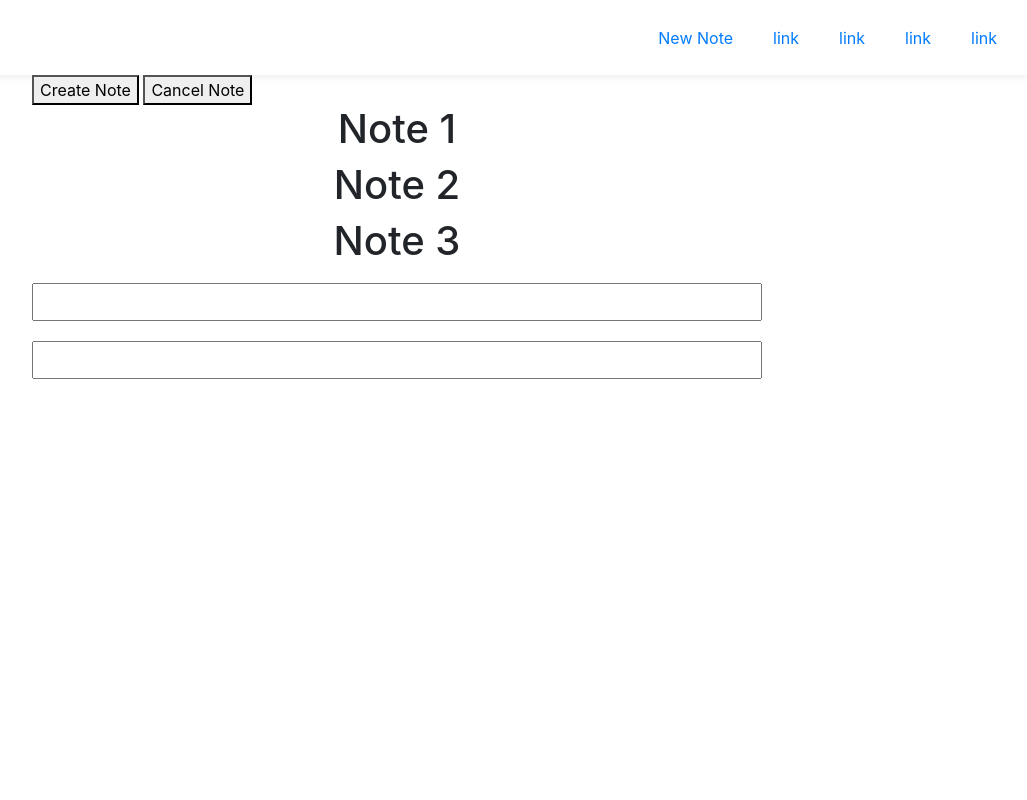
After one commit to hansenconnor/CIT228-Final-Project, a PHP site: page /dashboard.html in a window 1280 px wide. The commit adds this page. Shown: the whole page, without its empty margins (243-1270 px from the left). Run offline with PHP 8.4, Linux system fonts and the light colour scheme.

Commit message:
Added buttons to display and hide note creation form

```diff
--- a/css/styles.css
+++ b/css/styles.css
@@ -13,25 +13,32 @@ h1 {
     font-weight: 300;
 }
 
-.menu-row {
-    /* box-shadow: 0 19px 38px rgba(0, 0, 0, 0.3),
-    0 15px 12px rgba(0, 0, 0, 0.22);
-    background-color: #fafafa;
-    border-radius: 5px;
-    padding: 25px;
-    margin: 50px 0; */
+#note-modal {
+    /* display: none; */
+}
+
+nav {
+    display: block;
+    height: 75px;
+    padding: 0 20px;
+    -webkit-box-shadow: 0px 5px 10px -5px rgba(0,0,0,0.1);
+    -moz-box-shadow: 0px 5px 10px -5px rgba(0,0,0,0.1);
+    box-shadow: 0px 5px 10px -5px rgba(0,0,0,0.1);
 }
 
 #main-menu {
+    display: flex;
+    align-items: center;
+    height: 100%;
     padding: 0;
-    margin-top: 20px;
+    margin: 0;
     list-style-type: none;
+    float: right;
 }
 
 #main-menu li {
-    width: 100%;
     text-align: center;
-    padding: 10px 0;
+    display: inline;
 }
 
 #main-menu a {
--- /dev/null
+++ b/dashboard.html
@@ -0,0 +1,78 @@
+<!doctype html>
+
+<html lang="en">
+<head>
+  <meta charset="utf-8">
+
+  <title>Login Success</title>
+  <meta name="author" content="Connor Hansen">
+
+  <!-- custom styles -->
+  <link rel="stylesheet" href="css/styles.css?v=1.0">
+  <!-- bootstrap -->
+  <link rel="stylesheet" href="https://stackpath.bootstrapcdn.com/bootstrap/4.1.0/css/bootstrap.min.css" integrity="sha384-9gVQ4dYFwwWSjIDZnLEWnxCjeSWFphJiwGPXr1jddIhOegiu1FwO5qRGvFXOdJZ4" crossorigin="anonymous">
+
+  <!-- jQuery -->
+  <script
+  src="https://code.jquery.com/jquery-3.3.1.min.js"
+  integrity="sha256-FgpCb/KJQlLNfOu91ta32o/NMZxltwRo8QtmkMRdAu8="
+  crossorigin="anonymous"></script>
+
+
+
+  <!--[if lt IE 9]>
+    <script src="https://cdnjs.cloudflare.com/ajax/libs/html5shiv/3.7.3/html5shiv.js"></script>
+  <![endif]-->
+</head>
+
+<header>
+  <nav>
+    <ul id="main-menu">
+      <li><a href="#">New Note</a></li>
+      <li><a href="#">link</a></li>
+      <li><a href="#">link</a></li>
+      <li><a href="#">link</a></li>
+      <li><a href="#">link</a></li>
+    </ul>
+  </nav>
+</header>
+
+<body>
+  <section id="notes">
+      <div class="container">
+          <div class="row">
+              <div class="col-md-8 offset-md-2">
+                  <button id="createNote">Create Note</button>
+                  <button id="cancelNote">Cancel Note</button>
+                </div>
+              <div class="col-md-8 offset-md-2">
+                <h1 class="text-center">Note 1</h1>
+              </div>
+              <div class="col-md-8 offset-md-2">
+                <h1 class="text-center">Note 2</h1>
+              </div>
+              <div class="col-md-8 offset-md-2">
+                <h1 class="text-center">Note 3</h1>
+              </div>
+          </div>
+      </div>
+  </section>
+
+  <section id="note-modal">
+      <div class="container">
+          <div class="row">
+              <div class="col-md-8 offset-md-2">
+                <form action="">
+                  <input type="text">
+                  <br>
+                  <input type="text">
+                </form>
+              </div>
+          </div>
+      </div>
+  </section>
+
+  <!-- helpers -->
+  <script src="js/helper.js"></script>
+</body>
+</html>
--- /dev/null
+++ b/js/helper.js
@@ -0,0 +1,11 @@
+$(document).ready(function(){
+
+    $("#createNote").click(function() {
+        $('#note-modal').css('display','block');
+    });
+
+    $("#cancelNote").click(function() {
+        $('#note-modal').css('display','none');
+    });
+
+ });
```
Also changed, not shown: success.html (deleted, +0 -35 lines), userlogin.php (+2 -6 lines), viewjsondata.php (+2 -12 lines), scripts/createNote.php (added).
